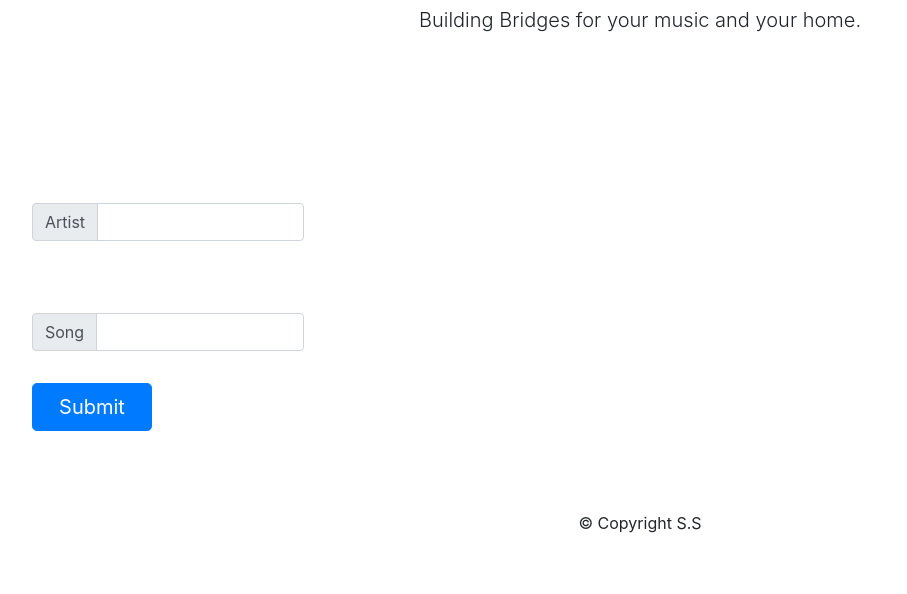
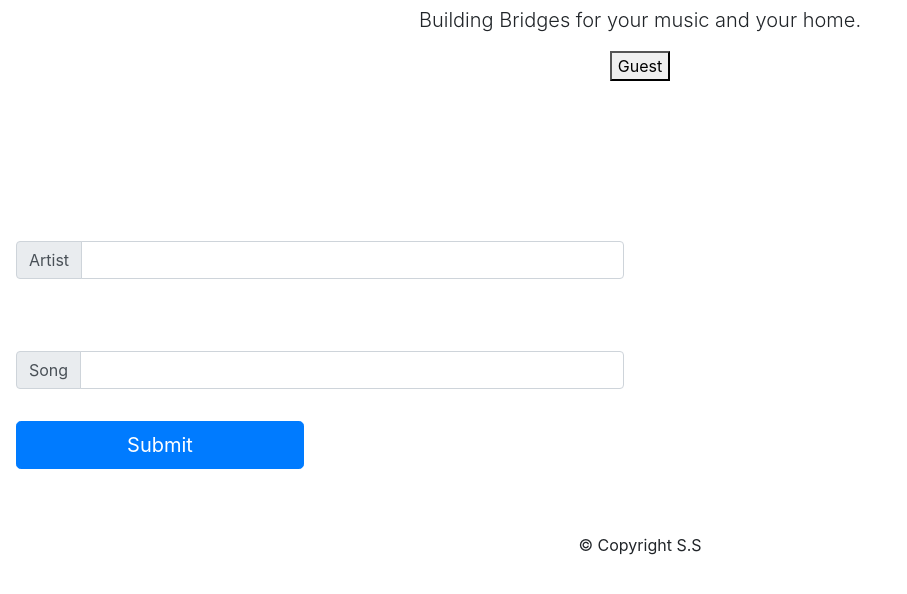
Before and after one commit to mhd1995/Project-1, a plain HTML site: page index.html in a window 1280 px wide. Shown: the part 70-664 px from the top of the page, without its empty margins (0-907 px from the left). Drawn offline with nearby package versions, Linux system fonts and the light colour scheme.

Commit message:
the extraness is starting haha

```diff
--- a/assets/css/style.css
+++ b/assets/css/style.css
@@ -1,5 +1,8 @@
 .jumbotron-fluid {
     text-align: center;
+}
+.guestStart {
+   align-content: center;
 }
 .entireForm {
     align-content: center;
--- a/assets/java/app.js
+++ b/assets/java/app.js
@@ -0,0 +1,8 @@
+function myFunction() {
+    var x = document.getElementById("myDIV");
+    if (x.style.display === "none") {
+        x.style.display = "block";
+    } else {
+        x.style.display = "none";
+    }
+}
--- a/index.html
+++ b/index.html
@@ -15,8 +15,11 @@
                   <h1 class="display-4">Surround Sound</h1>
                   <p class="lead">Building Bridges for your music and your home.</p>
                 </div>
-              </div>
-     <div class="w-50 p-3">
+        <div class="guestStart">
+        <button onclick="myFunction()">Guest</button>
+      </div>
+        <div id="myDIV">
+    <div class="w-50 p-3">
 
         <form>
             <br>
@@ -24,7 +27,7 @@
             <br>
             <br>
             <br>
-          <div class="w-50 p-3" class="h-25 d-inline-block">
+            <br>
             <div class="input-group">
               <div class="input-group-prepend">
                 <span class="input-group-text" id="">Artist</span>
@@ -46,8 +49,9 @@
               <input type="button" value="Submit"class="btn btn-primary btn-lg btn-block"></input>
               </div>
             </div>
-
         </div>
+        </div>
+      </div>
               <br>
               <br>
 
```
